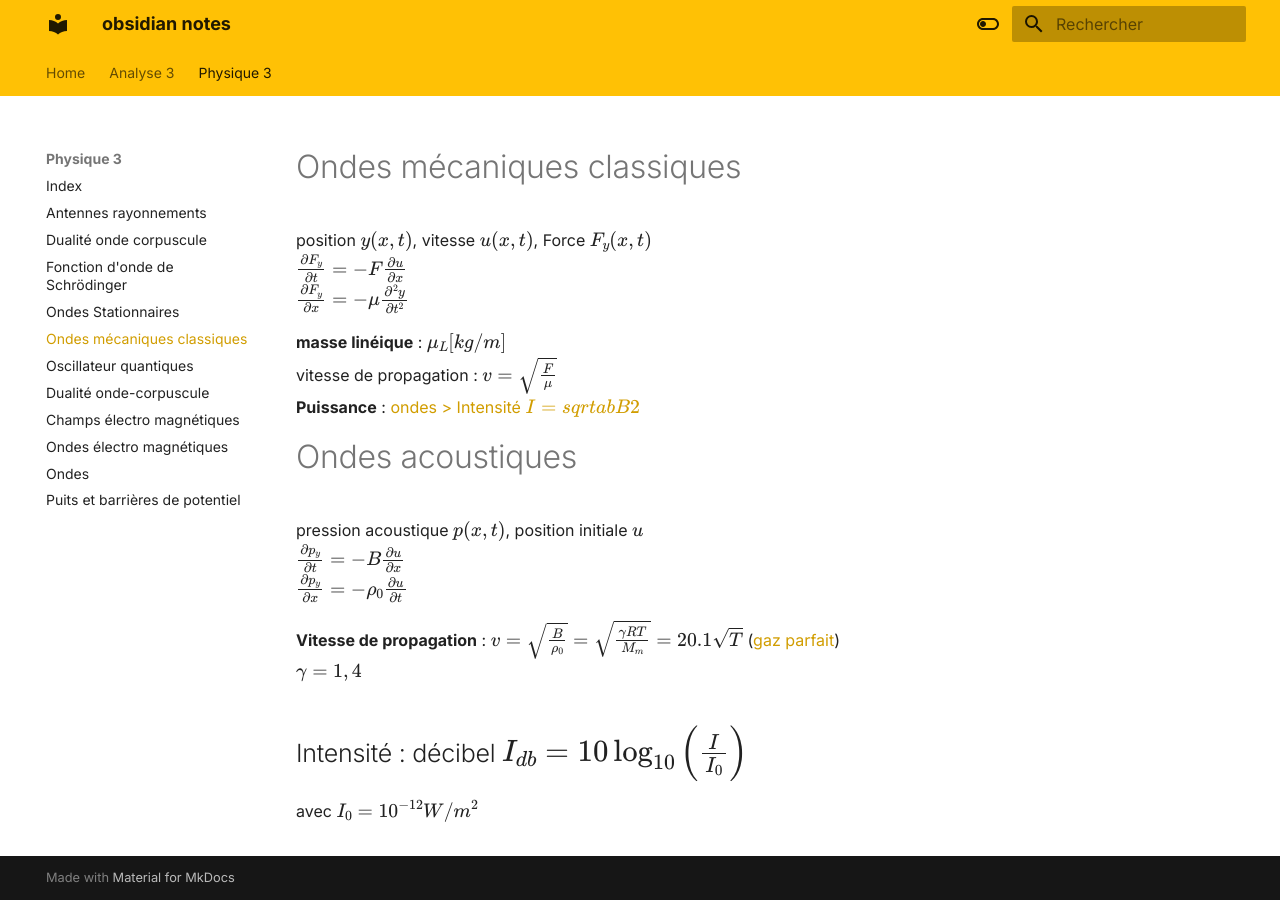
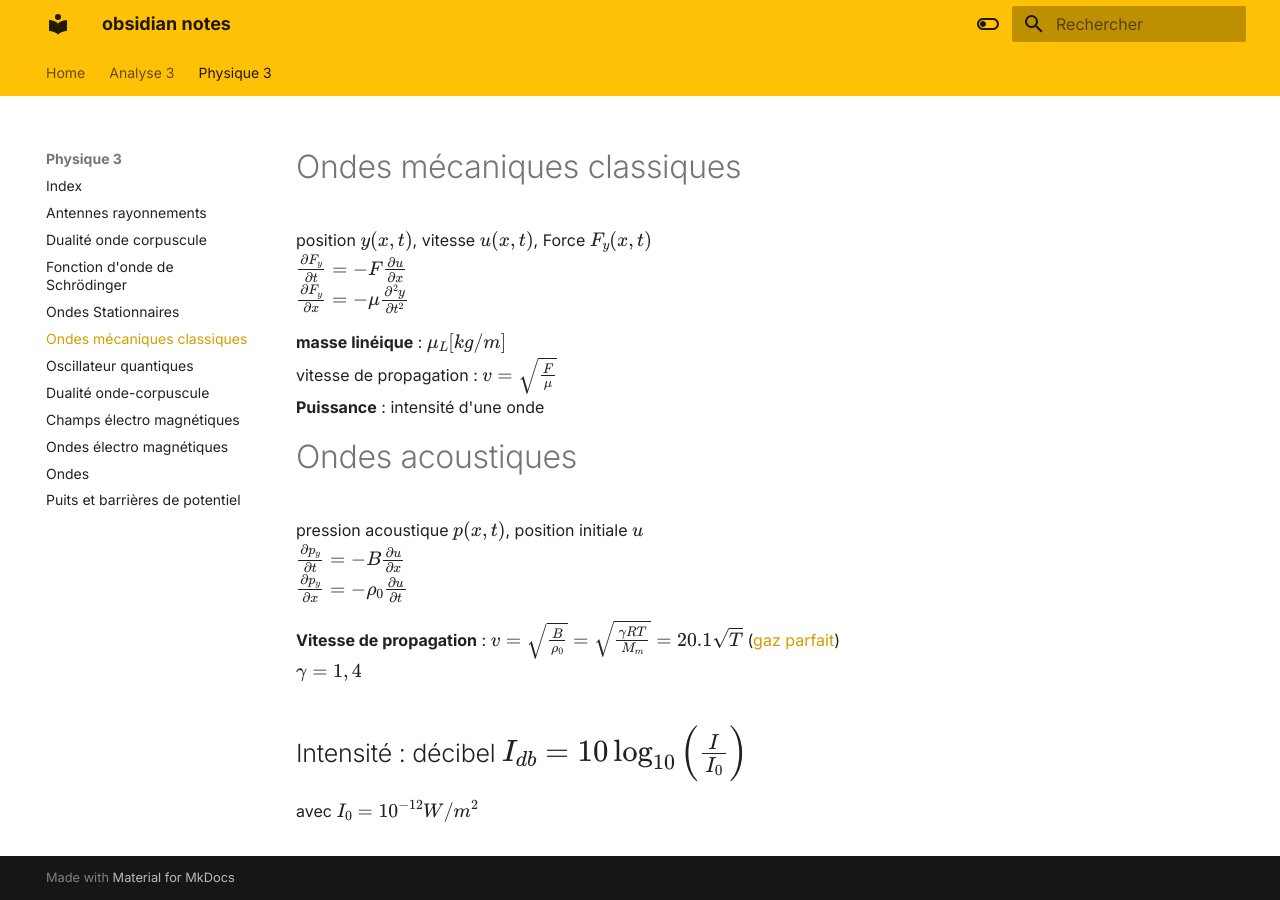
Before and after one commit to Aymco/public-obsidian, an MkDocs documentation site: the page built from docs/Physique 3/Ondes mécaniques.md, in a window 1280 px wide. Built offline with MkDocs 1.6.1 and Material for MkDocs 9.7.7, drawn with Linux system fonts in a browser that asks for light colours.

Commit message:
aymco Merge #60

```diff
--- a/docs/Physique 3/Ondes mécaniques.md
+++ b/docs/Physique 3/Ondes mécaniques.md
@@ -14,7 +14,7 @@ $\frac{ \partial F_{y} }{ \partial x }=-\mu \frac{ \partial^{2} y }{ \partial t^
 
 **masse linéique** : $\mu_{L}[kg/m]$
 vitesse de propagation : $v=\sqrt{ \frac{F}{\mu} }$
-**Puissance** : [ondes > Intensité $I= sqrt{ab}B 2$](./ondes.md#Intensité%20$I=%20sqrt{ab}B%202$)
+**Puissance** : intensité d'une onde
 # Ondes acoustiques
 pression acoustique $p(x,t)$, position initiale $u$
 $\frac{ \partial p_{y} }{ \partial t }=-B\frac{ \partial u }{ \partial x }$
```
Also changed, not shown: other parts of docs/Physique 3/Ondes mécaniques.md (+1 -1 lines).
